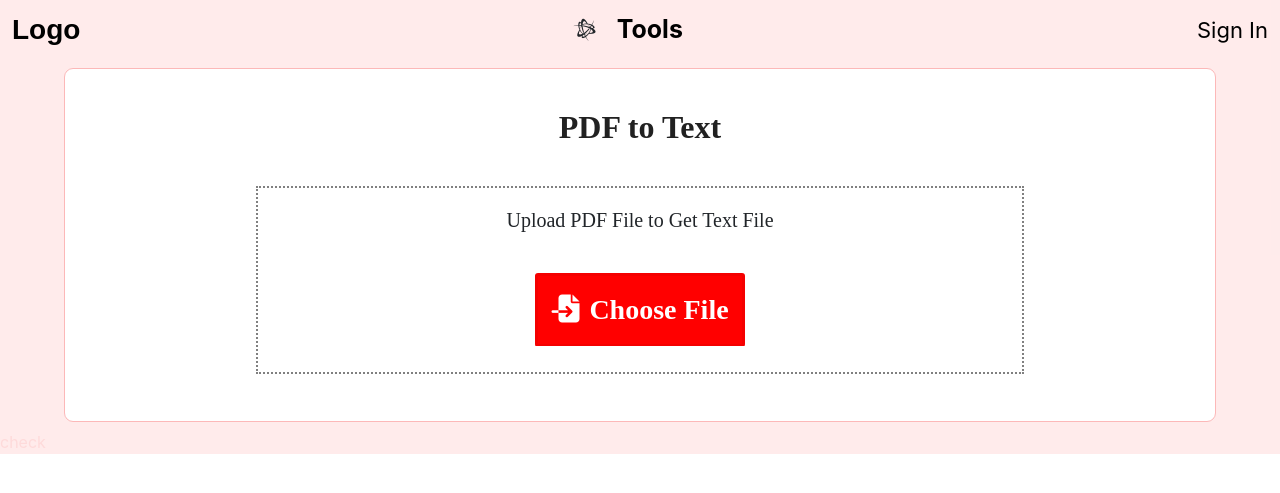
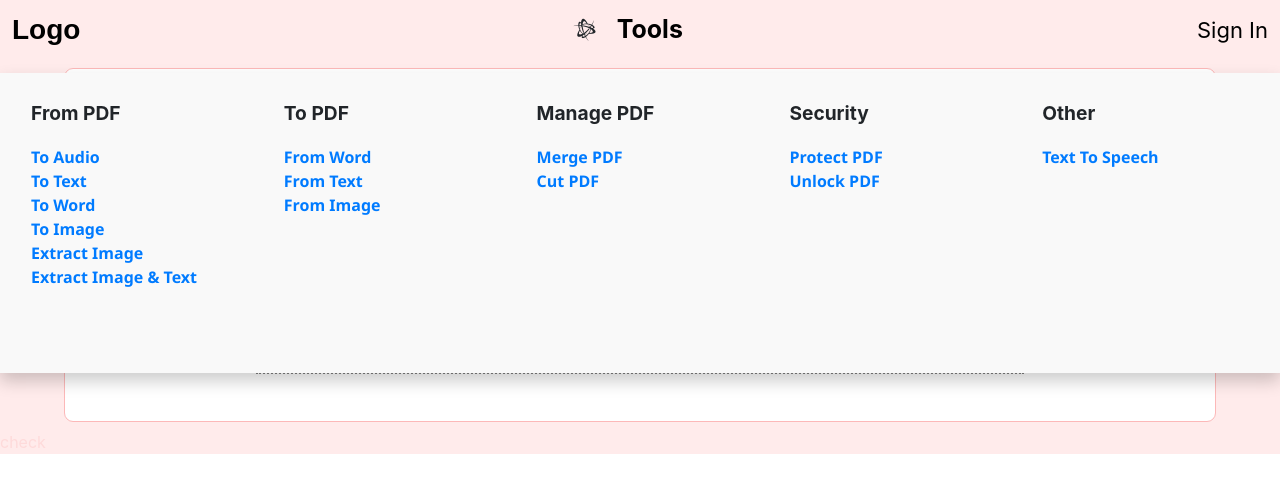
Before and after one commit to Aakansha-Agrawal/multifile_converter, a Flask app: page /uploadfile/pdf_to_text in a window 1280 px wide. Shown: the top 493 px of the page. Run offline with Flask 2, Linux system fonts and the light colour scheme; some libraries are stand-ins or nearby versions.

Commit message:
last all updates in converting scripts

```diff
--- a/app/helper/__init__.py
+++ b/app/helper/__init__.py
@@ -12,4 +12,4 @@ from .unlock_pdf import unlock_pdf
 from .merge_pdf import mergepdf
 from .split_pdfs import splitpdf
 
-# from .doc_to_pdf import doctopdf
+from .doc_to_pdf import doctopdf
--- a/app/routes/convert_route.py
+++ b/app/routes/convert_route.py
@@ -10,7 +10,7 @@ ALLOWED_EXTENSIONS = {'.doc','.docx','.txt','.pdf','.png','.jpg','.jpeg'}
 app.config['SECRET_KEY'] = 'super secret'
 app.config['DEBUG'] = True
 
-from app.helper import imgtopdf, pdftoaudio, texttospeech, texttopdf, pdftotext, pdftoimage, extractimages, extract_img_text, pdftodocx, protect, unlock_pdf, splitpdf, mergepdf
+from app.helper import imgtopdf, pdftoaudio, texttospeech, texttopdf, pdftotext, pdftoimage, extractimages, extract_img_text, pdftodocx, protect, unlock_pdf, splitpdf, mergepdf, doctopdf
 
 @app.route("/uploadfile/<filetype>", methods=["POST","GET"])
 def send_file(filetype):
@@ -88,6 +88,8 @@ def send_file(filetype):
                         mergepdf(convert_path, filepath)
                     elif filetype == 'split_pdf':
                         splitpdf(f, convert_path, frompage, topage)
+                    elif filetype == 'word_to_pdf':
+                        doctopdf(f, convert_path)
                     else:
                         print("not valid")
 
--- a/app/static/css/convert_navbar.css
+++ b/app/static/css/convert_navbar.css
@@ -53,35 +53,35 @@
     text-decoration: none;
 }
 .dropdown-contents{
-    display: none;
+    /* display: none; */
     position: absolute;
     background-color: #f9f9f9;
-    min-width: 160px;
+    max-width: 100vw;
     box-shadow: 0px 8px 16px 0px rgba(0,0,0,0.2);
     z-index: 1;
+    left: 0;
+    margin-top: 1.5rem;
+    height: 300px;
 }
 .dropdown-contents .contents ul{
-    float: none;
+    float: left;
     color: black;
-    padding: 12px 16px;
-    /* text-decoration: none; */
+    /* padding: 12px 16px; */
+    text-decoration: none;
     display: block;
     text-align: left;
 }
 
 .dropdown-contents .contents ul li{
-    font-size: 20px;
-    padding: 2px 3px;
+    font-size: 16px;
+    /* padding: 1px 1px; */
     text-decoration: none;
-    font-family: 'PT Sans',arial,sans-serif;
+    font-family: 'Segoe UI', Tahoma, Geneva, Verdana, sans-serif;
     float: left;
     position: relative;
-    width: 8em;
+    width: 100%;
 }
 
-.dropdown-contents .contents ul p{
-    font-size: 20px;
-}
 /* :hover */
 .dropdowns:hover .dropbtns{
     background-color: #555;
@@ -116,10 +116,26 @@
 }
 
 .contents{
+    display: grid;
+    grid-template-columns: repeat(5, 1fr);
+    padding: 1rem;
+    gap: 1rem;
+    width: 100%;
+    justify-content: space-between;
+}
+
+.contents .col{
     display: flex;
-    flex-direction: row;
-    justify-content: space-between;
-    /* padding-right: 10px; */
+    flex-direction: column;
+    /* justify-content: space-around; */
+    /* line-height: 3rem; */
+}
+
+.contents .col h2{
+    /* color: #ff652f; */
+    font-size: 1.2rem;
+    line-height: 3rem;
+    font-weight: bold;
 }
 
 .contents li{
--- a/app/static/css/main_content.css
+++ b/app/static/css/main_content.css
@@ -28,7 +28,6 @@
     /* margin: 0.7rem 0.7rem; */
 }
 
-
 @media screen and (min-width:250px){
      .sub_category{
         margin: 0.8rem 0.4rem;
@@ -42,7 +41,7 @@
  @media screen and (min-width:800px){
     .category{
         width:20vw;
-        /* font-size: 22px; */
+        /* font-size: 25px; */
         font-family: 'sans-serif' ;
     }
 }
--- a/app/templates/convert_navbar.html
+++ b/app/templates/convert_navbar.html
@@ -16,39 +16,45 @@
         <!-- <i class="fa fa-caret-down"></i> -->
         <div class="dropdown-contents">
             <div class="contents">
+                <div class="col">
+                    <h2>From PDF</h2>
                     <ul>
-                    <p>From PDF</p>
                         <li><a href="#">To Audio</a></li>
                         <li><a href="#">To Text</a></li>
                         <li><a href="#">To Word</a></li>
                         <li><a href="#">To Image</a></li>
+                        <li><a href="#">Extract Image</a></li>
+                        <li><a href="#">Extract Image & Text</a></li>
                     </ul>
+                </div>
+                <div class="col">
+                    <h2>To PDF</h2>
                     <ul>
-                    <p>To PDF</p>
                         <li><a href="#">From Word</a></li>
                         <li><a href="#">From Text</a></li>
                         <li><a href="#">From Image</a></li>
                     </ul>
+                </div>
+                <div class="col">
+                    <h2>Manage PDF</h2>
                     <ul>
-                    <p>Security</p>
+                        <li><a href="#">Merge PDF</a></li>
+                        <li><a href="#">Cut PDF</a></li>
+                    </ul>
+                </div>
+                <div class="col">
+                    <h2>Security</h2>
+                    <ul>
                         <li><a href="#">Protect PDF</a></li>
                         <li><a href="#">Unlock PDF</a></li>
                     </ul>
+                </div>
+                <div class="col">
+                    <h2>Other</h2>
                     <ul>
-                    <p>Manage PDF</p>
-                    <li><a href="#">Merge PDF</a></li>
-                    <li><a href="#">Cut PDF</a></li>
-                </ul>
-                <ul>
-                    <p>Extract From PDF</p>
-                    <li><a href="#">Extract Image</a></li>
-                    <li><a href="#">Extract Image & Text</a></li>
-                    <li><a href="#">Extract Table</a></li>
-                </ul>
-                <ul>
-                    <p>Other</p>
                         <li><a href="#">Text To Speech</a></li>
                     </ul>
+                </div>
             </div>
         </div>
     </div>
--- a/app/views.py
+++ b/app/views.py
@@ -10,7 +10,7 @@ def index():
 def icon():
     # return render_template("test_nav.html")
     # return render_template("loading.html")
-    return render_template("icon_check.html")
+    return render_template("nav.html")
 
 #Sign Up and Sign In part
 @app.route("/sign_up")
```
Also changed, not shown: app/helper/doc_to_pdf.py (+15 -12 lines). Lines whose indentation alone changed are shown as unchanged.
